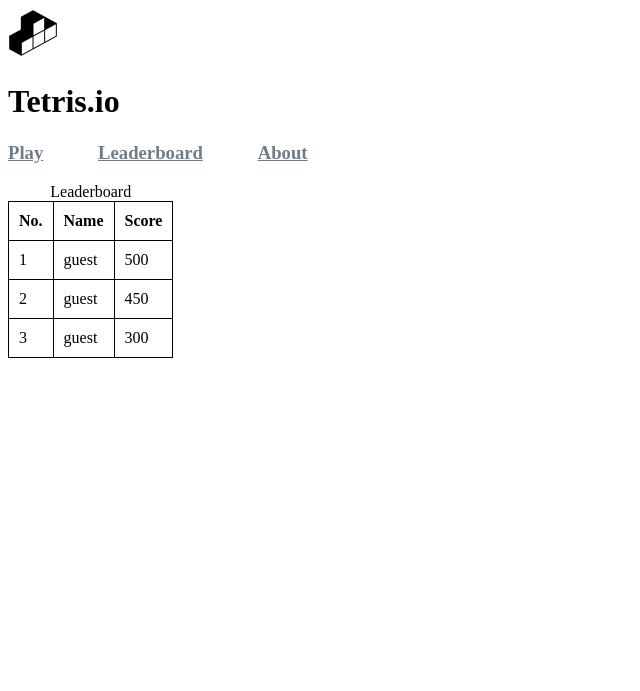
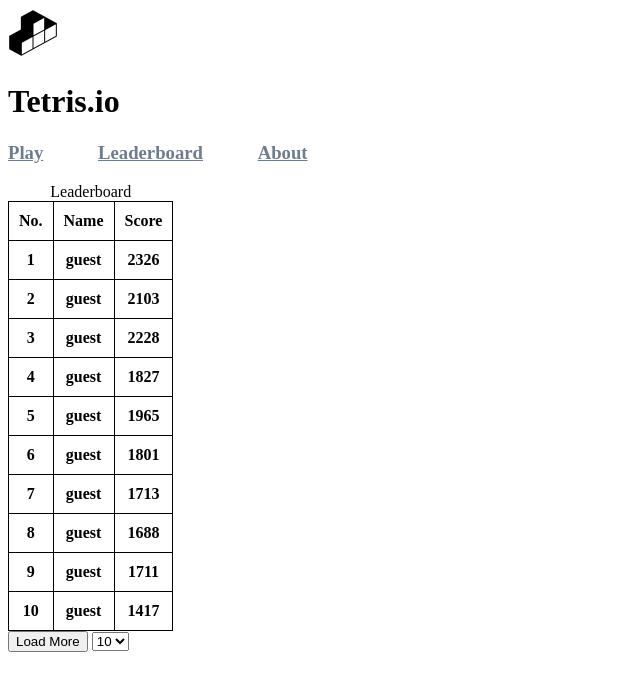
Before and after one commit to badr540/web-project, a Django app: page /leaderboard in a window 1280 px wide. Shown: the top 691 px of the page, without its empty margins (0-640 px from the left). Run offline with Django 5.2, Linux system fonts and the light colour scheme; lists and menus that the app fills with data are empty.

Commit message:
extendable leaderboard using forms

```diff
--- a/apps/gamemodule/views.py
+++ b/apps/gamemodule/views.py
@@ -1,11 +1,27 @@
 from django.shortcuts import render, redirect
+import random as rand
+
+scores = []
+scores.append(rand.randint(1000,5000))
+for i in range(49):
+    scores.append(rand.randint(max(scores[i-1] - 300, 0), scores[i-1] ))
 
 def index(request):
     # this view return index
 	return render(request, 'gamemodule/index.html')
 
 def leaderboard(request):
-    return render(request, 'gamemodule/leaderboard.html')
+    NumberOfElements = 10
+    if request.method == "GET":
+        if request.GET.get('Load') != None:
+            NumberOfElements = int(request.GET.get('Load')) + int(request.GET.get('LoadSize'))
+
+
+
+
+    return render(request, 'gamemodule/leaderboard.html', {'scores': scores[0: min( NumberOfElements, len(scores)) ]})
+
+
 
 def about(request):
     return render(request, 'gamemodule/about.html')
--- a/apps/templates/gamemodule/leaderboard.html
+++ b/apps/templates/gamemodule/leaderboard.html
@@ -2,6 +2,7 @@
 
 
 {% block content %}
+
 
 {% block stylesheets %}
 
@@ -11,6 +12,7 @@
     border-collapse: collapse;
     padding: 10px;
     }
+
 </style>
 
 {% endblock stylesheets %}
@@ -20,24 +22,29 @@
 <table>
     <caption>Leaderboard</caption>
     <tr >
-    <th>No.</th>
-    <th>Name</th>
-    <th>Score</th>
+        <th>No.</th>
+        <th>Name</th>
+        <th>Score</th>
     </tr>
-    <tr>
-    <td>1</td>
-    <td>guest</td>
-    <td>500</td>
+    {% for i in scores %}
+    <tr >
+        <th>{{forloop.counter}}</th>
+        <th>guest</th>
+        <th>{{i}}</th>
     </tr>
-    <tr>
-    <td>2</td>
-    <td>guest</td>
-    <td>450</td>
-    </tr>
-    <tr>
-    <td>3</td>
-    <td>guest</td>
-    <td>300</td>
-    </tr>
-    </table>
+    {% endfor %}
+</table>
+
+<form>
+    <button type="submit" name="Load" value="{{ scores|length }}" >Load More</button>
+    <select name="LoadSize">
+        <option value="10" selected>10</option>
+        <option value="20">20</option>
+        <option value="30">30</option>
+        <option value="40">40</option>
+        <option value="50">50</option>
+    </select>
+</form>
+
+
 {% endblock content %}
```
